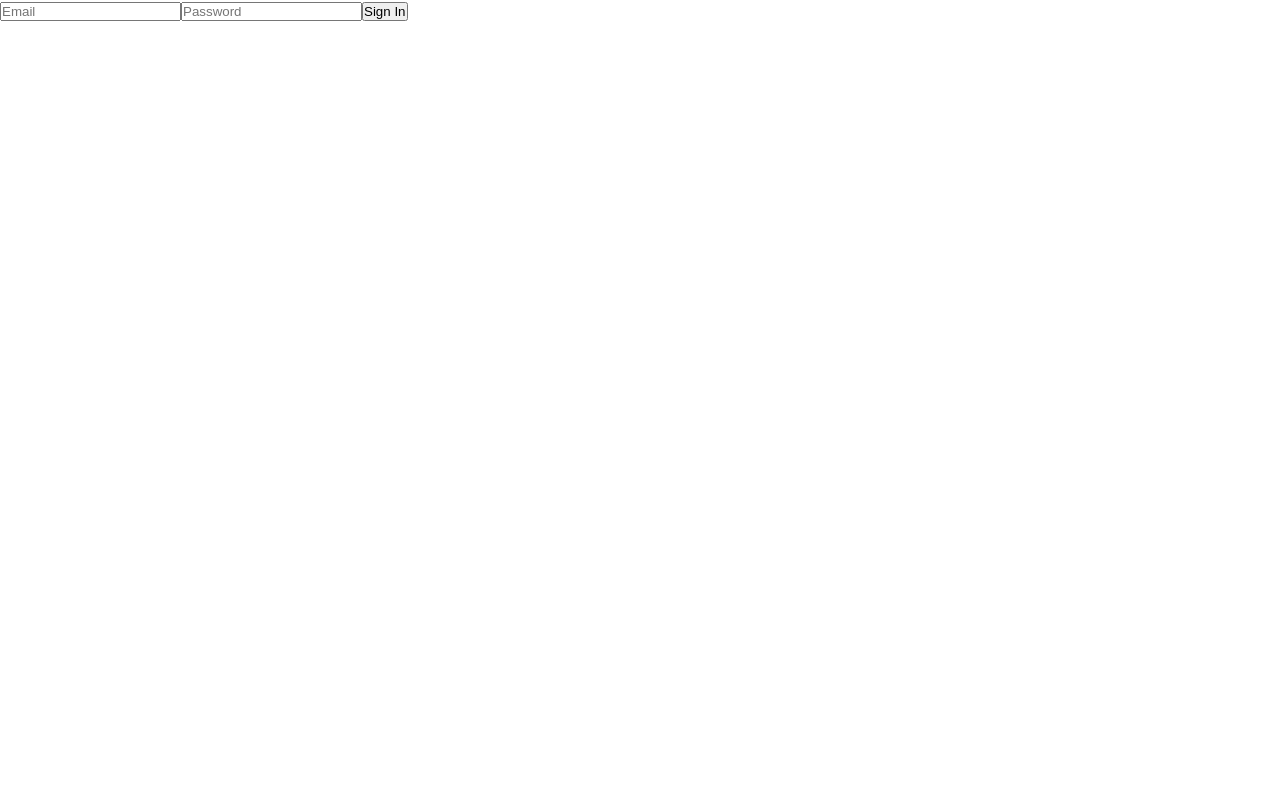
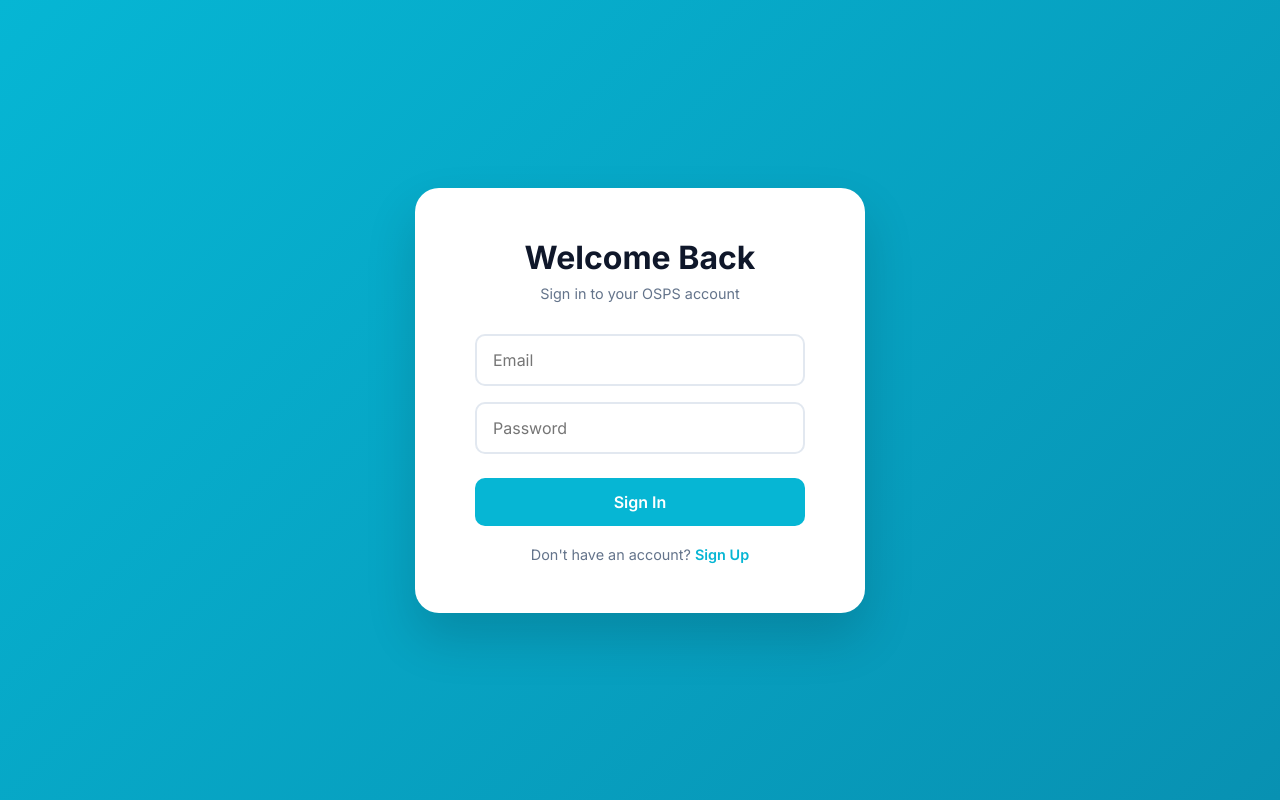
Before and after one commit to Pressturn/OSPS, a React (Vite) app in the folder frontend/: page /signin in a window 1280 px wide. Built offline with nearby package versions, Linux system fonts and the light colour scheme.

Commit message:
Style: Added styles to Sign Up and Sign In Page

```diff
--- /dev/null
+++ b/frontend/src/components/SIgnUpPage/SignUpPage.css
@@ -0,0 +1,97 @@
+.signup-container {
+  display: flex;
+  align-items: center;
+  justify-content: center;
+  min-height: 100vh;
+  background: linear-gradient(135deg, #06b6d4 0%, #0891b2 100%);
+  padding: 40px;
+}
+
+.signup-box {
+  background-color: white;
+  border-radius: 24px;
+  padding: 50px 60px;
+  box-shadow: 0 25px 50px rgba(0, 0, 0, 0.15);
+  max-width: 450px;
+  width: 100%;
+}
+
+.signup-title {
+  font-size: 2rem;
+  font-weight: 700;
+  color: #0f172a;
+  margin-bottom: 0.5rem;
+  text-align: center;
+}
+
+.signup-subtitle {
+  font-size: 0.9rem;
+  color: #64748b;
+  margin-bottom: 2rem;
+  text-align: center;
+}
+
+.signup-form {
+  display: flex;
+  flex-direction: column;
+  gap: 16px;
+}
+
+.form-input {
+  padding: 14px 16px;
+  font-size: 1rem;
+  border: 2px solid #e2e8f0;
+  border-radius: 10px;
+  font-family: 'Inter', sans-serif;
+  transition: all 0.2s;
+}
+
+.form-input:focus {
+  outline: none;
+  border-color: #06b6d4;
+  box-shadow: 0 0 0 3px rgba(6, 182, 212, 0.1);
+}
+
+.signup-btn {
+  padding: 14px 32px;
+  font-size: 1rem;
+  font-weight: 600;
+  border: none;
+  border-radius: 10px;
+  background-color: #06b6d4;
+  color: white;
+  cursor: pointer;
+  font-family: 'Inter', sans-serif;
+  transition: all 0.2s;
+  margin-top: 8px;
+}
+
+.signup-btn:hover {
+  background-color: #0891b2;
+  transform: translateY(-1px);
+  box-shadow: 0 4px 12px rgba(6, 182, 212, 0.4);
+}
+
+.error-message {
+  color: #ef4444;
+  font-size: 0.9rem;
+  text-align: center;
+  margin-top: 12px;
+}
+
+.signup-link {
+  text-align: center;
+  margin-top: 20px;
+  font-size: 0.9rem;
+  color: #64748b;
+}
+
+.signup-link a {
+  color: #06b6d4;
+  text-decoration: none;
+  font-weight: 600;
+}
+
+.signup-link a:hover {
+  text-decoration: underline;
+}
--- a/frontend/src/components/SIgnUpPage/SignUpPage.jsx
+++ b/frontend/src/components/SIgnUpPage/SignUpPage.jsx
@@ -1,5 +1,7 @@
 import { useState } from "react"
 import { signUp } from "../../services/authService"
+import { Link } from "react-router-dom"
+import "./SignUpPage.css"
 
 function signUpPage() {
     const [name, setName] = useState("")
@@ -21,29 +23,45 @@ function signUpPage() {
     }
 
     return (
-        <>
-            <form onSubmit={handleSubmit}>
+        <div className="signup-container">
+            <div className="signup-box">
+                <h1 className="signup-title">Create Account</h1>
+                <p className="signup-subtitle">Join OSPS to start splitting expenses</p>
+
+                <form onSubmit={handleSubmit} className="signup-form">
                     <input
                         type="text"
                         placeholder="Name"
+                        className="form-input"
                         value={name}
                         onChange={(event) => setName(event.target.value)}
+
                     />
                     <input
                         type="email"
                         placeholder="Email"
+                        className="form-input"
                         value={email}
                         onChange={(event) => setEmail(event.target.value)}
                     />
                     <input
                         type="password"
                         placeholder="Password"
+                        className="form-input"
                         value={password}
                         onChange={(event) => setPassword(event.target.value)}
                     />
-                <button type="submit">Sign Up</button>
+                    <button type="submit" className="signup-btn"
+                    >Sign Up
+                    </button>
                 </form>
-        </>
+
+                {error && <p className="error-message">{error}</p>}
+                <p className="signup-link">
+                    Already have an account? <Link to="/signin">Sign In</Link>
+                </p>
+            </div>
+        </div>
     )
 }
 
--- /dev/null
+++ b/frontend/src/components/SignInPage/SignInPage.css
@@ -0,0 +1,97 @@
+.signin-container {
+  display: flex;
+  align-items: center;
+  justify-content: center;
+  min-height: 100vh;
+  background: linear-gradient(135deg, #06b6d4 0%, #0891b2 100%);
+  padding: 40px;
+}
+
+.signin-box {
+  background-color: white;
+  border-radius: 24px;
+  padding: 50px 60px;
+  box-shadow: 0 25px 50px rgba(0, 0, 0, 0.15);
+  max-width: 450px;
+  width: 100%;
+}
+
+.signin-title {
+  font-size: 2rem;
+  font-weight: 700;
+  color: #0f172a;
+  margin-bottom: 0.5rem;
+  text-align: center;
+}
+
+.signin-subtitle {
+  font-size: 0.9rem;
+  color: #64748b;
+  margin-bottom: 2rem;
+  text-align: center;
+}
+
+.signin-form {
+  display: flex;
+  flex-direction: column;
+  gap: 16px;
+}
+
+.form-input {
+  padding: 14px 16px;
+  font-size: 1rem;
+  border: 2px solid #e2e8f0;
+  border-radius: 10px;
+  font-family: 'Inter', sans-serif;
+  transition: all 0.2s;
+}
+
+.form-input:focus {
+  outline: none;
+  border-color: #06b6d4;
+  box-shadow: 0 0 0 3px rgba(6, 182, 212, 0.1);
+}
+
+.signin-btn {
+  padding: 14px 32px;
+  font-size: 1rem;
+  font-weight: 600;
+  border: none;
+  border-radius: 10px;
+  background-color: #06b6d4;
+  color: white;
+  cursor: pointer;
+  font-family: 'Inter', sans-serif;
+  transition: all 0.2s;
+  margin-top: 8px;
+}
+
+.signin-btn:hover {
+  background-color: #0891b2;
+  transform: translateY(-1px);
+  box-shadow: 0 4px 12px rgba(6, 182, 212, 0.4);
+}
+
+.error-message {
+  color: #ef4444;
+  font-size: 0.9rem;
+  text-align: center;
+  margin-top: 12px;
+}
+
+.signin-link {
+  text-align: center;
+  margin-top: 20px;
+  font-size: 0.9rem;
+  color: #64748b;
+}
+
+.signin-link a {
+  color: #06b6d4;
+  text-decoration: none;
+  font-weight: 600;
+}
+
+.signin-link a:hover {
+  text-decoration: underline;
+}
--- a/frontend/src/components/SignInPage/SignInPage.jsx
+++ b/frontend/src/components/SignInPage/SignInPage.jsx
@@ -1,9 +1,12 @@
 import { useState } from "react"
 import { signIn } from "../../services/authService"
+import { Link } from "react-router-dom"
+import "./SignInPage.css"
 
 function signInPage() {
     const [email, setEmail] = useState("")
     const [password, setPassword] = useState("")
+    const [error, setError] = useState("")
 
     const handleSubmit = async (event) => {
         event.preventDefault()
@@ -17,23 +20,36 @@ function signInPage() {
     }
 
     return (
-        <>
-            <form onSubmit={handleSubmit}>
+        <div className="signin-container">
+            <div className="signin-box">
+                <h1 className="signin-title">Welcome Back</h1>
+                <p className="signin-subtitle">Sign in to your OSPS account</p>
+                <form onSubmit={handleSubmit} className="signin-form">
                     <input
-                    type="email"
+                        types="email"
                         placeholder="Email"
+                        className="form-input"
                         value={email}
                         onChange={(event) => setEmail(event.target.value)}
                     />
                     <input
                         type="password"
                         placeholder="Password"
+                        className="form-input"
                         value={password}
                         onChange={(event) => setPassword(event.target.value)}
                     />
-                <button type="submit">Sign In</button>
+                    <button type="submit" className="signin-btn"
+                    >Sign In
+                    </button>
                 </form>
-        </>
+
+                {error && <p className="error-message">{error}</p>}
+                <p className="signin-link">
+                    Don't have an account? <Link to="/signup">Sign Up</Link>
+                </p>
+            </div>
+        </div>
     )
 }
 
```
Lines whose indentation alone changed are shown as unchanged.
